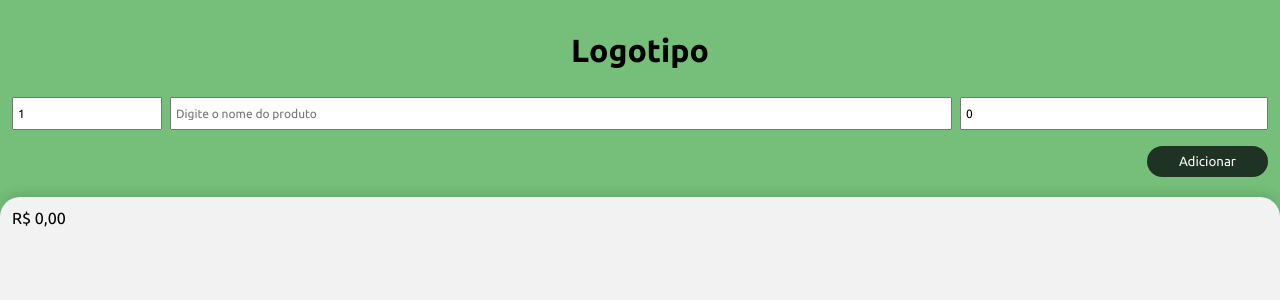
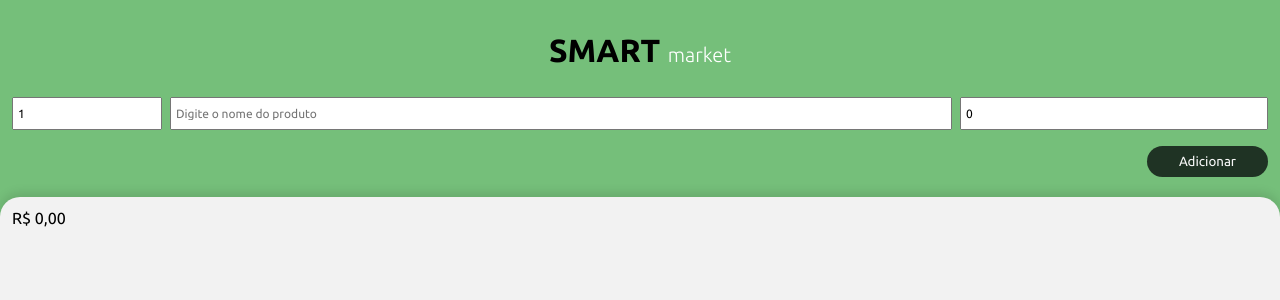
Before and after one commit to marcoshenriquefc/smart-market, a Vue app: page / in a window 1280 px wide. Shown: the top 300 px of the page. Built offline with nearby package versions, Linux system fonts and the light colour scheme.

Commit message:
Logo Update

```diff
--- a/src/components/Header.vue
+++ b/src/components/Header.vue
@@ -1,6 +1,6 @@
 <template>
 	<header class="headerMenu">
-		<h1>Logotipo</h1>
+		<h1 class="logo">Smart <span class="marketName">market</span></h1>
 	</header>
 </template>
 
@@ -19,4 +19,17 @@ export default defineComponent({
 	padding: 8px 0;
 	padding-top: 32px;
 }
+
+.logo{
+	font-size: 32px;
+	text-transform: uppercase;
+	font-weight: 900;
+}
+.marketName{
+	color: white;
+	font-weight: 200;
+	font-size: 20px;
+
+	text-transform: lowercase;
+}
 </style>
```
